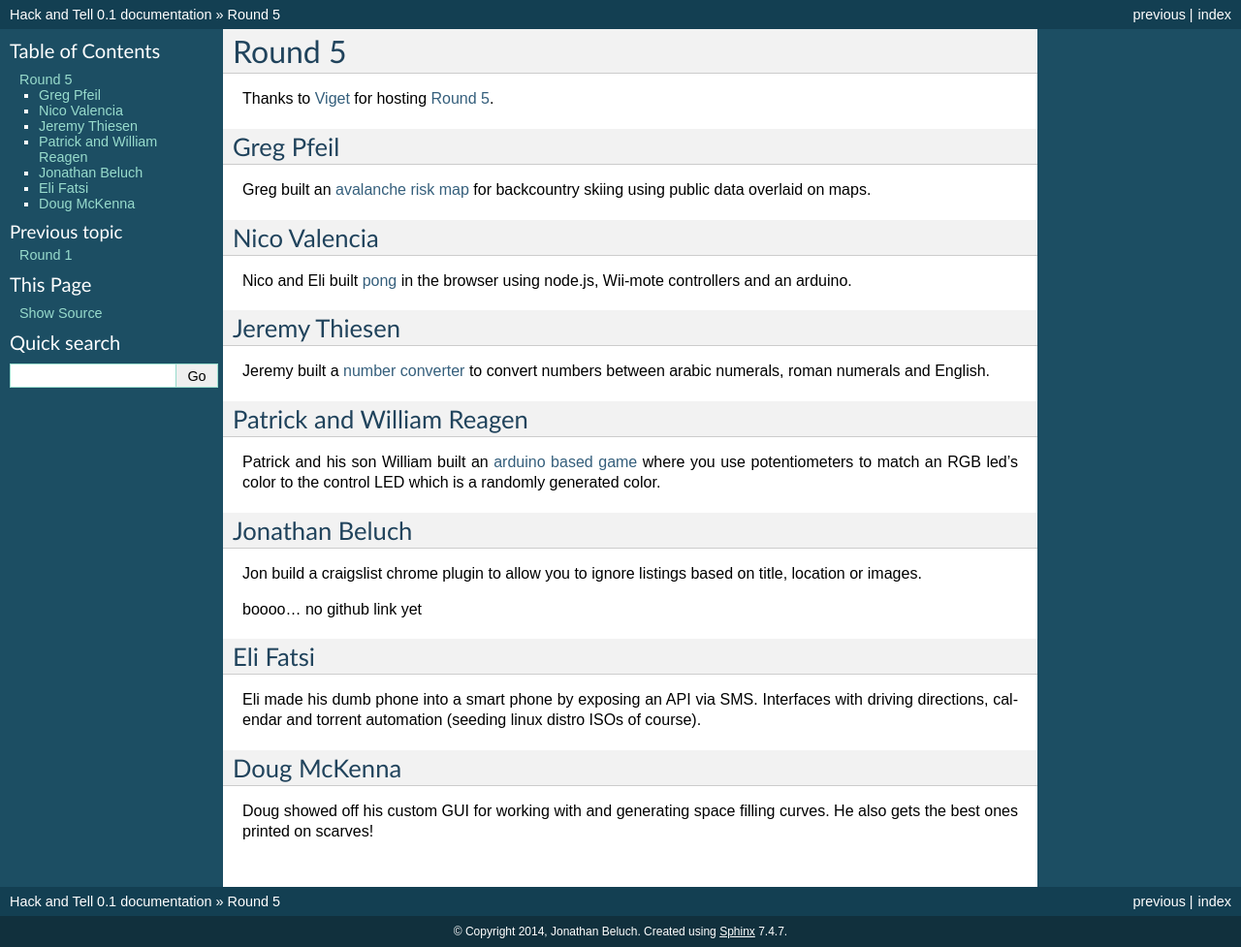
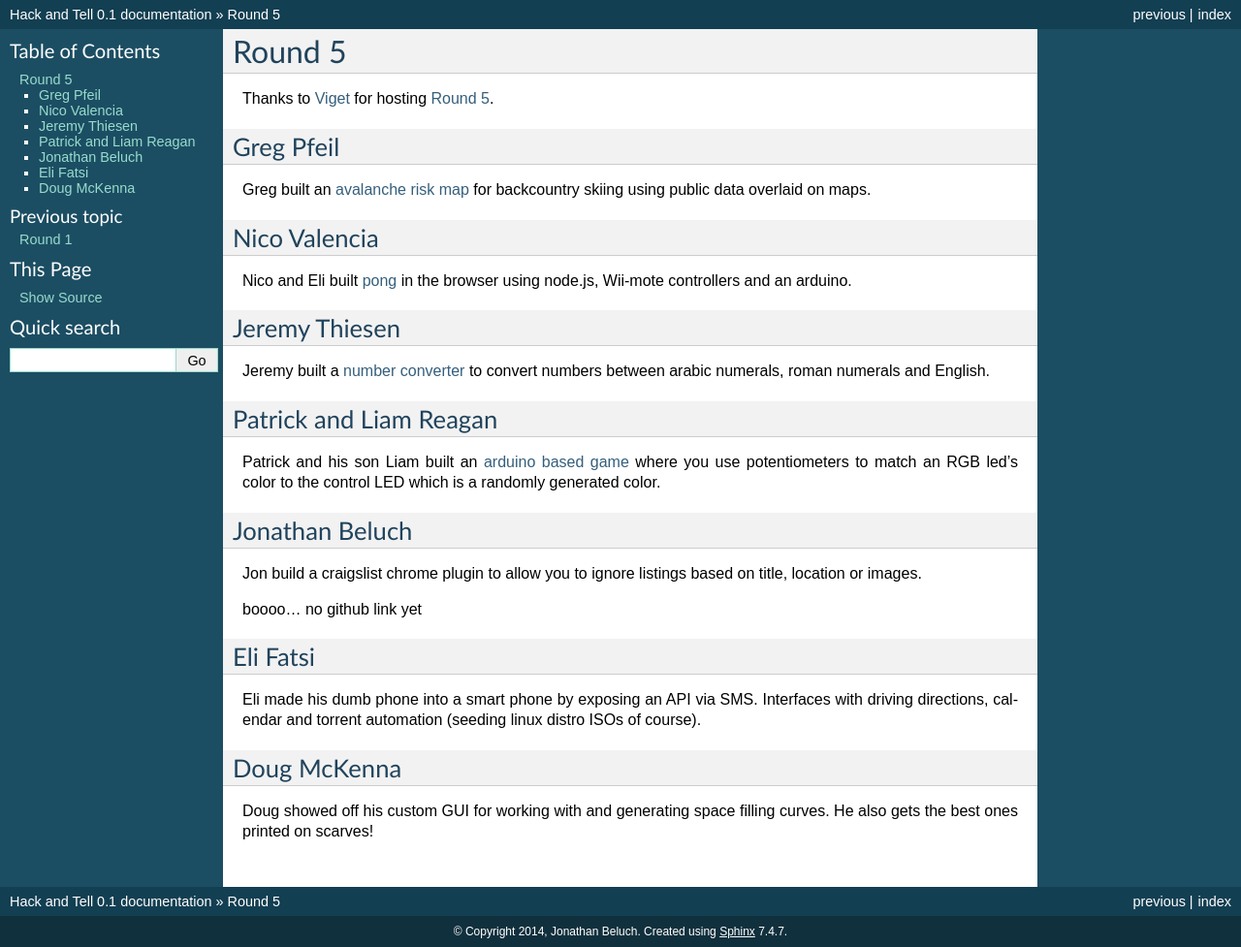
Before and after one commit to jbeluch/hack-and-tell-boulder, a Sphinx documentation site: the page built from docs/round5.rst, in a window 1280 px wide. Shown: the whole page at 97% size. Built offline with Sphinx 7.4.7, drawn with Linux system fonts in a browser that asks for light colours; pages that are not in the unit, such as notebooks, are missing from menus.

Commit message:
Fixed names

```diff
--- a/docs/round5.rst
+++ b/docs/round5.rst
@@ -27,10 +27,10 @@ Jeremy built a `number converter
 arabic numerals, roman numerals and English.
 
 
-Patrick and William Reagen
+Patrick and Liam Reagan
 --------------------------
 
-Patrick and his son William built an `arduino based game
+Patrick and his son Liam built an `arduino based game
 <https://github.com/reagent/led_game>`_ where you use potentiometers to match
 an RGB led's color to the control LED which is a randomly generated color.
 
```
